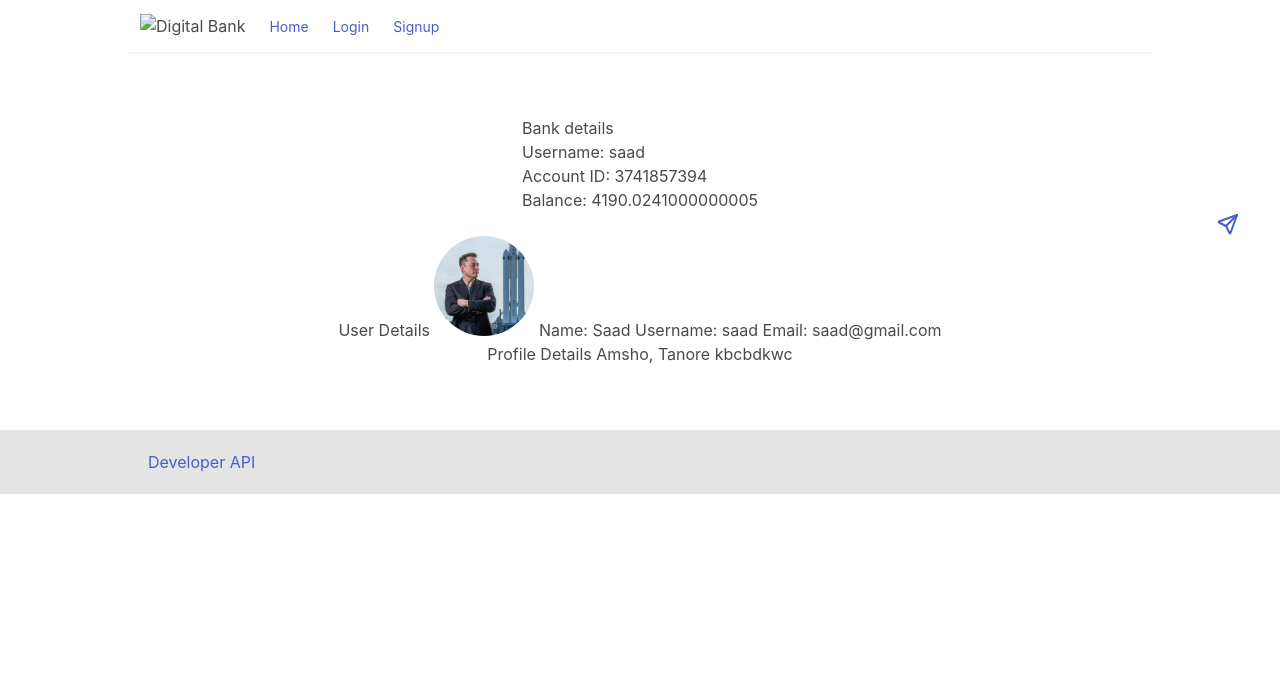
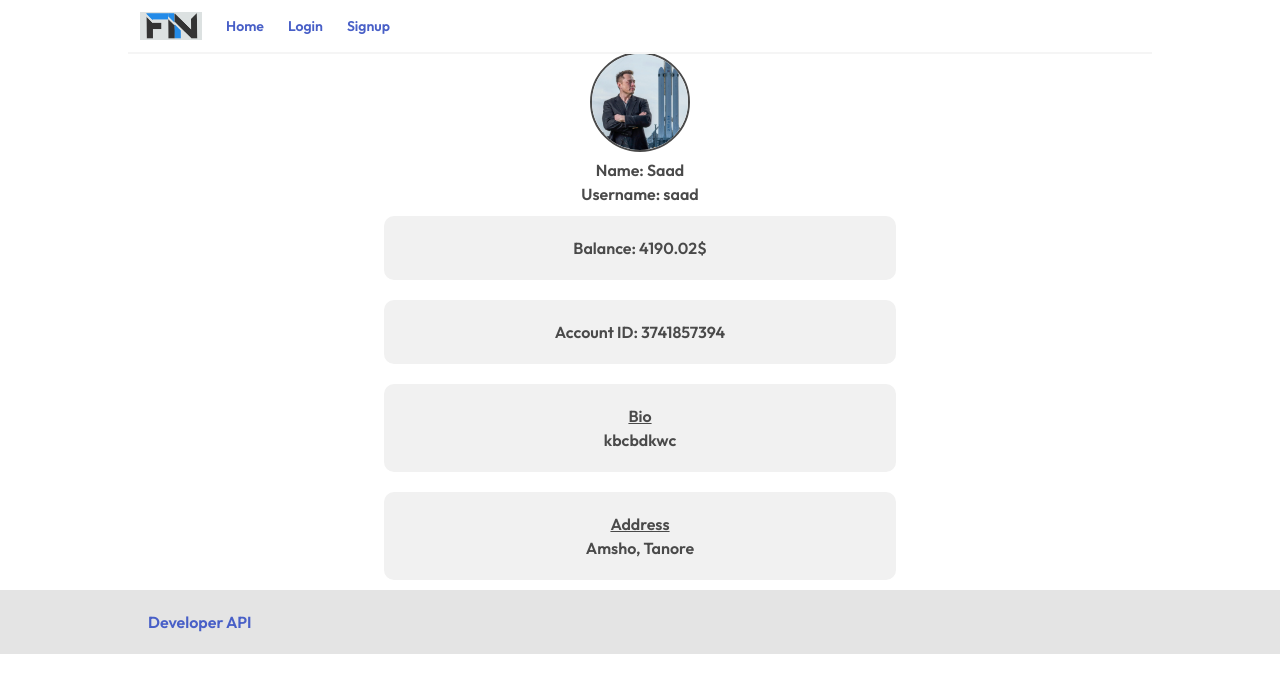
Before and after one commit to Mariful-Islam/fin, a Django app: a page that uses templates/base.html in a window 1280 px wide. Shown: the top 693 px of the page. Run offline with Django 4.2, Linux system fonts and the light colour scheme; data comes from the database, SQL or seed files in the repository; both versions use the stored data as it was after the commit.

Commit message:
design interface

```diff
--- a/base/models.py
+++ b/base/models.py
@@ -76,6 +76,16 @@ class Profile(models.Model):
     def get_avater(self):
         return self.user.avater.url
 
+    def get_account_id(self):
+        account = BankAccount.objects.get(user=self.user)
+        account_id = account.account_id
+        return account_id
+
+    def get_balance(self):
+        account = BankAccount.objects.get(user=self.user)
+        balance = account.balance
+        return balance
+
 
 class Revenue(models.Model):
     revenue = models.FloatField()
--- a/base/views.py
+++ b/base/views.py
@@ -203,22 +203,19 @@ def edit_user(request, username):
 
 
 def edit_profile(request, username):
+    user = User.objects.get(username=username)
+    profile = Profile.objects.get(user=user)
+    form = ProfileForm(instance=profile)
     if request.method == "POST":
-        address = request.POST['address']
-        bio = request.POST['bio']
-        profile = Profile.objects.create(
-            user=request.user,
-            address=address,
-            bio=bio,
-        )
-        profile.save()
-
-        return redirect('profile', username=request.user.username)
+        form = ProfileForm(request.POST, instance=profile)
+        if form.is_valid():
+            form.save()
+            return redirect('profile', username=request.user.username)
 
     data = get_transaction(request)
     count = data['count']
 
-    context = {'count': count}
+    context = {'count': count, 'form': form}
     return render(request, 'edit-profile.html', context)
 
 
--- a/static/css/style.css
+++ b/static/css/style.css
@@ -1,6 +1,7 @@
 body {
     padding: 0;
     margin: 0;
+    font-family: 'Outfit', sans-serif;
 }
 
 
@@ -142,13 +143,78 @@ body {
     cursor: pointer;
 }
 
-.user-profile {
-    margin: 5%;
+
+
+
+footer{
+    background-color: #e4e4e4;
+
+    width: 100%;
+}
+
+footer ul {
+    margin: 0 10%;
+    padding: 20px;
+}
+
+/* Transfer page start */
+.transfer {
+    margin: 2% 10%;
     display: flex;
     flex-direction: column;
     justify-content: center;
     align-items: center;
+}
 
+form {
+    display: flex;
+    flex-direction: column;
+    gap: 10px;
+    background-color: #f1f1f1;
+    padding: 30px;
+    border-radius: 10px;
+}
+
+form input {
+    height: 30px;
+    width: 300px;
+    border: 1px solid #67e1ff;
+    border-radius: 10px;
+    font-weight: 700;
+    padding: 5px;
+}
+
+form input:focus {
+    outline: 0;
+    box-shadow:0 0 2px 2px #67e1ff;
+}
+
+form input[type='submit']:hover {
+    font-weight: 700;
+    background-color: #67e1ff;
+}
+
+/* Transfer page end */
+
+
+/* Balance page start */
+.balance {
+    display: flex;
+    justify-content: center;
+}
+/* Balance page end */
+
+/* Profile page design start */
+.profile{
+    margin: 0 10%;
+
+}
+
+.profile-detail {
+    display: flex;
+    flex-direction: column;
+    justify-items: center;
+    align-items: center;
 }
 
 .profile-image {
@@ -164,13 +230,68 @@ body {
 
 }
 
-footer{
-    background-color: #e4e4e4;
+.profile-name{
 
-    width: 100%;
+}
+.profile-username{
+
+}
+.profile-balance, .profile-id, .profile-bio, .profile-address {
+    margin: 10px;
+    padding: 20px;
+    background-color: #f1f1f1;
+    width: 50%;
+    border-radius: 10px;
+    text-align: center;
+}
+.profile-id{
+
+}
+.profile-bio b, .profile-address b{
+    text-decoration: underline;
+    margin-bottom: 3px;
 }
 
-footer ul {
-    margin: 0 10%;
-    padding: 20px;
+
+/* Profile page design End */
+
+/* Setting Start */
+.edit-profile {
+    display: flex;
+    justify-content: center;
+    align-items: center;
+    margin: 3% 10%;
 }
+textarea {
+    width: 300px;
+    border: 1px solid #67e1ff;
+    border-radius: 10px;
+    padding: 5px;
+}
+textarea:focus{
+    outline: 0;
+    box-shadow:0 0 2px 2px #67e1ff;
+    padding: 5px;
+}
+/* Setting End */
+
+
+/* login page start */
+.login {
+    display: flex;
+    justify-content: center;
+    align-items: center;
+    margin: 3% 10%;
+}
+/* login page end */
+
+
+
+/* signup page start */
+.signup {
+    display: flex;
+    justify-content: center;
+    align-items: center;
+    margin: 3% 10%;
+}
+/* sign up page end */
--- a/templates/balance.html
+++ b/templates/balance.html
@@ -4,7 +4,9 @@
 {% block content %}
 <main>
     <div class="balance">
-        Balance: {{ balance }}$
+        <div class="profile-balance">
+            Balance: {{ balance|floatformat:2 }}$
+        </div>
     </div>
 </main>
 {% endblock content %}
--- a/templates/base.html
+++ b/templates/base.html
@@ -5,9 +5,14 @@
 <head>
     <meta charset="UTF-8">
     <meta name="viewport" content="width=device-width, initial-scale=1.0">
-    <title> Digital Bank {% block title %} {% endblock title %}</title>
+    <title> Digital Bank {% block title %} {% endblock title %}
+    </title>
+    <link rel="icon" type="image/x-icon" href="{% static 'images/Fin.png' %}">
     <link rel="stylesheet" href="{% static 'css/bulma.min.css' %}">
     <link rel="stylesheet" href="{% static 'css/style.css' %}">
+    <link rel="preconnect" href="https://fonts.googleapis.com">
+    <link rel="preconnect" href="https://fonts.gstatic.com" crossorigin>
+    <link href="https://fonts.googleapis.com/css2?family=Outfit:wght@600&display=swap" rel="stylesheet">
 </head>
 
 <body>
@@ -15,7 +20,7 @@
         <nav class="navbar has-shadow">
             <div class="navbar-brand">
                 <a class="navbar-item" href="{% url 'home' %}">
-                    <img src="" alt="Digital Bank">
+                    <img src="{% static 'images/Fin.png' %}" alt="Digital Bank">
                 </a>
                 <div class="navbar-burger burger">
                     <span></span>
--- a/templates/edit-profile.html
+++ b/templates/edit-profile.html
@@ -6,8 +6,7 @@
     <div class="edit-profile">
         <form action="" method="POST">
             {% csrf_token %}
-            <input type="text" name="address" placeholder="Enter address" /> <br>
-            <input type="text" name="bio" placeholder="Brief About Yourself" /> <br>
+            {{ form }}
             <input type="submit" value="Update">
         </form>
     </div>
--- a/templates/profile.html
+++ b/templates/profile.html
@@ -3,62 +3,53 @@
 {% block title %}| Profile | {{ user.name }}{% endblock title %}
 {% block content %}
 <main>
-    <div class="user-profile">
+    <div class="profile">
         {% if messages %}
         {% for message in messages %}
         {{message}}
         {% endfor %}
         {% endif %}
 
-        {% if previous_bank_account.user %}
-        <div class="bank-detail">
-            Bank details
-            <br>
-            Username: {{previous_bank_account.user.username}} <br>
-            Account ID: {{previous_bank_account.account_id}} <br>
-            Balance: {{previous_bank_account.balance}} <br>
-            <a href="{% url 'friend_transfer' previous_bank_account.account_id %}"><svg
-                    xmlns="http://www.w3.org/2000/svg" class="icon icon-tabler icon-tabler-send" width="24" height="24"
-                    viewBox="0 0 24 24" stroke-width="2" stroke="currentColor" fill="none" stroke-linecap="round"
-                    stroke-linejoin="round">
-                    <path stroke="none" d="M0 0h24v24H0z" fill="none" />
-                    <path d="M10 14l11 -11" />
-                    <path d="M21 3l-6.5 18a.55 .55 0 0 1 -1 0l-3.5 -7l-7 -3.5a.55 .55 0 0 1 0 -1l18 -6.5" />
-                </svg>
-            </a>
-            <br>
-        </div>
-
-        {% else %}
-        Hey Mr. {{ username }}, you have no bank account. Create your bank account here
-        <a href="{% url 'bank-account' %}">Bank Account</a>
-        {% endif %}
-
-        {% if user.username == username %}
-        <div class="user-detail">
-            User Details
-            <img src="{{ user.avater.url }}" alt="{{user.username}}"
-                style="height: 100px; width: 100px; object-fit: cover; border-radius: 50%;" />
-            Name: {{ user.name }}
-            Username: {{ user.username }}
-            Email: {{ user.email }}
-
-            {% else %}
-            <p>Add user detail <a href="{% url 'edit-user' request.user.username %}">here</a></p>
-            {% endif %}
-        </div>
 
         {% if profile.user.username == username %}
         <div class="profile-detail">
-            Profile Details
-            {{ profile.address }}
-            {{ profile.bio }}
-        {% else %}
+            <div class="profile-image">
+                {% if profile.get_avater %}
+                <img src="{{ profile.get_avater }}" alt="">
+                {% else %}
+                <img src="{% static 'images/user.png' %}" alt="">
+                {% endif %}
+            </div>
+            <div class="profile-name">
+                Name: {{ profile.get_name }}
+            </div>
+            <div class="profile-username">
+                Username: {{ profile.get_username }}
+            </div>
+            <div class="profile-balance">
+                Balance: {{ profile.get_balance|floatformat:2 }}$
+            </div>
+            <div class="profile-id">
+                Account ID: {{ profile.get_account_id }}
+            </div>
+            <div class="profile-bio">
+                <b>Bio</b> <br>{{ profile.bio }}
+            </div>
+            <div class="profile-address">
+                <b>Address</b> <br>{{ profile.address }}
+            </div>
+
+            {% else %}
             <p>Add profile detail <a href="{% url 'edit-profile' username %}">here</a></p>
+        </div>
         {% endif %}
+
+        {% if not previous_bank_account.user %}
+        <div class="bank-account">
+            Hey Mr. {{ username }}, you have no bank account. Create your bank account here
+            <a href="{% url 'bank-account' %}">Bank Account</a>
         </div>
-
-
+        {% endif %}
 
     </div>
 </main>
--- a/templates/setting.html
+++ b/templates/setting.html
@@ -4,7 +4,6 @@
 {% block content %}
 <main>
     <div class="user-setting">
-        <a href="{% url 'profile' request.user.username %}">Add Profile</a>
         <a href="{% url 'edit-user' request.user.username %}">Edit User</a>
         <br>
         <a href="{% url 'edit-profile' request.user.username %}">Edit Profile</a>
--- a/templates/signup.html
+++ b/templates/signup.html
@@ -8,6 +8,7 @@
             {% csrf_token %}
             {{ form.as_p }}
             <input type="submit" value="Sign Up" />
+            <p>Already have account <a href="{% url 'login' %}">Login</a></p>
         </form>
     </div>
 </main>
```
Also changed, not shown: frontend/index.html (deleted, +0 -21 lines), static/files/ledger.csv (+9 -0 lines), templates/transfer.html (+6 -5 lines), db.sqlite3, frontend/style.css (deleted), static/images/Fin.png (added).
